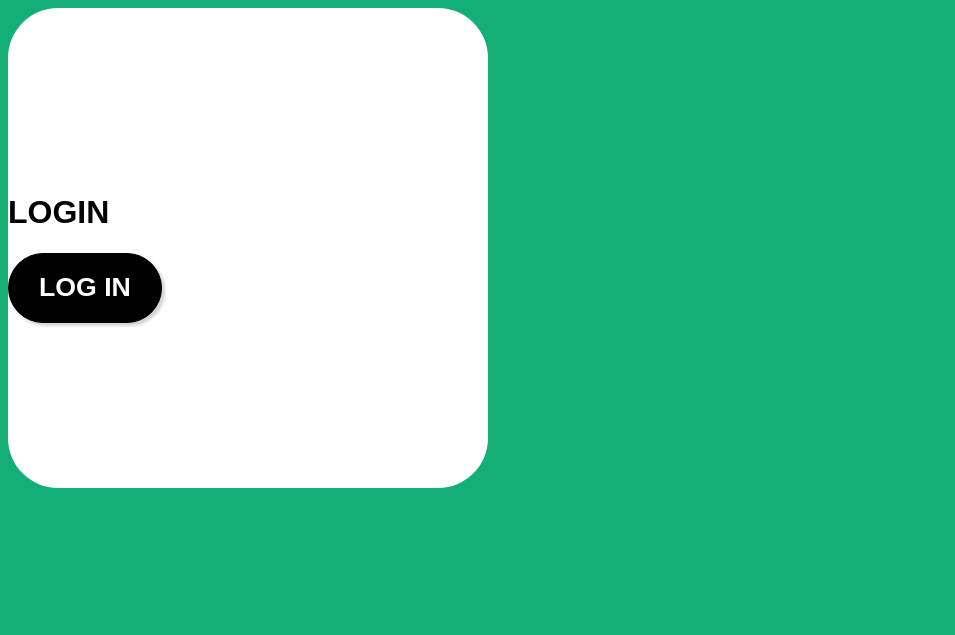
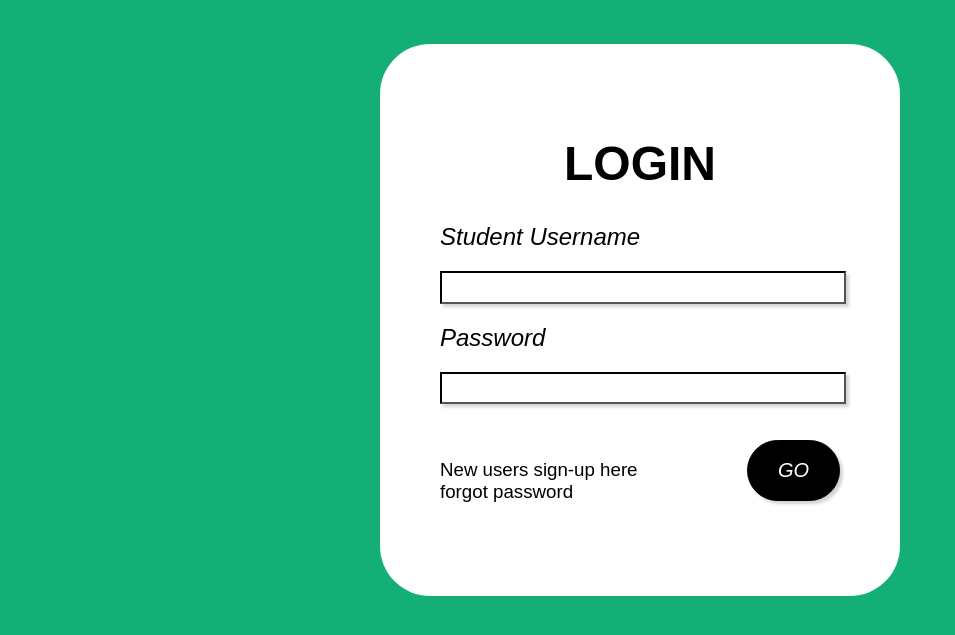
Before and after one commit to cmpt375-2021fall/client-project-crayon_project, a Django app: page /crayonApp/login/ in a window 1280 px wide. Shown: the top 635 px of the page, without its empty margins (0-955 px from the left). Run offline with Django 3.2, Linux system fonts and the light colour scheme; some web fonts are replaced.

Commit message:
login html

```diff
--- a/crayonApp/static/crayonApp/CrayonTip_Style.css
+++ b/crayonApp/static/crayonApp/CrayonTip_Style.css
@@ -16,6 +16,12 @@
     h3{
     font-family: futura-pt, sans-serif;
     font-weight: 500;
+    font-style: normal;
+    }
+
+    h3{
+        font-family: futura-pt, sans-serif;
+    font-weight: 400;
     font-style: normal;
     }
 
@@ -53,3 +59,47 @@
     margin-right: auto;
         text-align: center;
     }
+
+     .center{
+    margin-left: auto;
+    margin-right: auto;
+        text-align: center;
+    }
+
+.login{
+        width: 382px;
+        overflow: hidden;
+        margin: auto;
+        margin: 20 0 0 300px;
+        padding: 60px;
+        background: #23463f;
+        border-radius: 15px ;
+
+}
+
+.title{
+font-size: 3em;
+}
+
+input{
+    height:1em;
+    width: 21em;
+    font-size:14pt;
+            padding: 5px;
+    border-color: black;
+    box-shadow: 3px 3px 3px lightgray;
+}
+
+
+.column {
+  float: left;
+  width: 50%;
+}
+
+.floatright{
+      float: right;
+}
+
+.boxshadow{
+     box-shadow: 3px 3px 3px lightgray;
+}
--- a/crayonApp/templates/crayonApp/login.html
+++ b/crayonApp/templates/crayonApp/login.html
@@ -8,21 +8,35 @@
 
 <head>
     <meta charset="UTF-8">
-    <title>login</title>
+    <title class="boxshadow">login</title>
 
 </head>
 
 <body style="background-color:#13AF76;">
+<br><br>
+<div style="width:25em;height:27em;background-color: white; border-radius: 50px;" class = "login">
+
+<h1 class = "center title"> LOGIN </h1>
 
 
-<div style="width:30em;height:30em;background-color: white; border-radius: 50px; align-content: center;"  class="center" >
+        <h2> Student Username</h2>
+    <div align = center>
+        <input class ="center" type="text" name="Uname" id="Uname" placeholder="">
+            </div>
 
+     <h2> Password </h2>
+    <div align = center>
+     <input class ="center" type="Password" name="Pass" id="Pass" placeholder="">
+    </div>
 
-<h1> LOGIN </h1>
+    <br>
+    <br>
+    <h3 class = "column"> New users sign-up here <br>
+    forgot password
+    </h3>
+        <button class = "floatright"> <h2>GO</h2> </button>
 
-    <button> <h1>LOG IN</h1> </button>
-
-</div>
+    </div>
 
 </body>
 </html>
```
